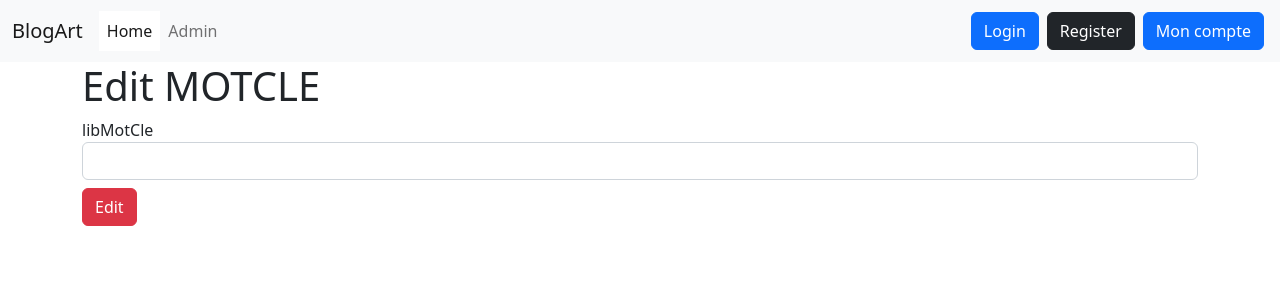
After one commit to amelieprt/blogart_template_students, a PHP site: page /views/backend/keywords/edit.php?numMotCle=1 in a window 1280 px wide. The commit adds this page. Shown: the top 300 px of the page. Run offline with PHP 8.4, Linux system fonts and the light colour scheme; data that the repository does not hold is empty.

Commit message:
edit null

```diff
--- a/views/backend/dashboard.php
+++ b/views/backend/dashboard.php
@@ -89,7 +89,7 @@ include '../../header.php';
                             <td>
                                 <a href="/views/backend/keywords/list.php" class="btn btn-primary">List</a>
                                 <a href="/views/backend/keywords/create.php" class="btn btn-success">Create</a>
-                                <a href="/views/backend/keywords/edit.php" class="btn btn-warning disabled">Edit</a>
+                                <a href="/views/backend/keywords/edit.php" class="btn btn-warning">Edit</a>
                                 <a href="/views/backend/keywords/delete.php" class="btn btn-danger">Delete</a>
                             </td>
                             <td></td>
--- /dev/null
+++ b/views/backend/keywords/edit.php
@@ -0,0 +1,43 @@
+<?php
+
+
+
+include '../../../header.php';
+
+
+//Security check
+//Level 1 mean administator in DB
+/* if (!check_access(1)) {
+    header('Location: /'); //Redirect to home
+    exit();
+} */
+
+$numMotCle = $_GET ['numMotCle'];
+//$numStat = sql_select("STATUT","numStat")["4"]['numStat'];
+
+$libMotCle = sql_select("MOTCLE", "libMotCle", "numMotCle = $numMotCle")[0]['libMotCle'];
+
+
+?>
+
+<!--Bootstrap form to deletew status-->
+<div class="container">
+    <div class="row">
+        <div class="col-md-12">
+            <h1>Edit MOTCLE</h1>
+        </div>
+        <div class="col-md-12">
+            <!--Form to delete status-->
+            <form action="<?php echo ROOT_URL . '/api/Keywords/edit.php' ?>" method="post">
+                <div class="form-group">
+                    <label for="libMotCle">libMotCle</label>
+                    <input id="numMotCle" class="form-control" style="display: none;" type="text" name="numMotCle" value="<?php echo($numMotCle); ?>" readonly="readonly">
+                    <input id="libMotCle" class="form-control" type="text" name="libMotCle">
+                </div>
+                <div class="form-group mt-2">
+                    <button type="submit" class="btn btn-danger">Edit</button>
+                </div>
+            </form>
+        </div>
+    </div>
+</div>
--- a/views/backend/thematiques/list.php
+++ b/views/backend/thematiques/list.php
@@ -30,7 +30,7 @@ $thematiques = sql_select("THEMATIQUE", "*");
                             <td><?php echo $thematique['numThem']; ?></td>
                             <td><?php echo $thematique['libThem']; ?></td>
                             <td>
-                                <a href="edit.php?numThem<?php echo $thematique['numThem']; ?>" class="btn btn-primary">Edit</a>
+                                <a href="edit.php?numThem=<?php echo $thematique['numThem']; ?>" class="btn btn-primary">Edit</a>
                                 <a href="delete.php?numThem=<?php echo $thematique['numThem']; ?>" class="btn btn-danger">Delete</a>
                             </td>
                         </tr>
```
Also changed, not shown: api/Keywords/edit.php (added, +13 -0 lines), api/thematiques/edit.php (+5 -35 lines).
